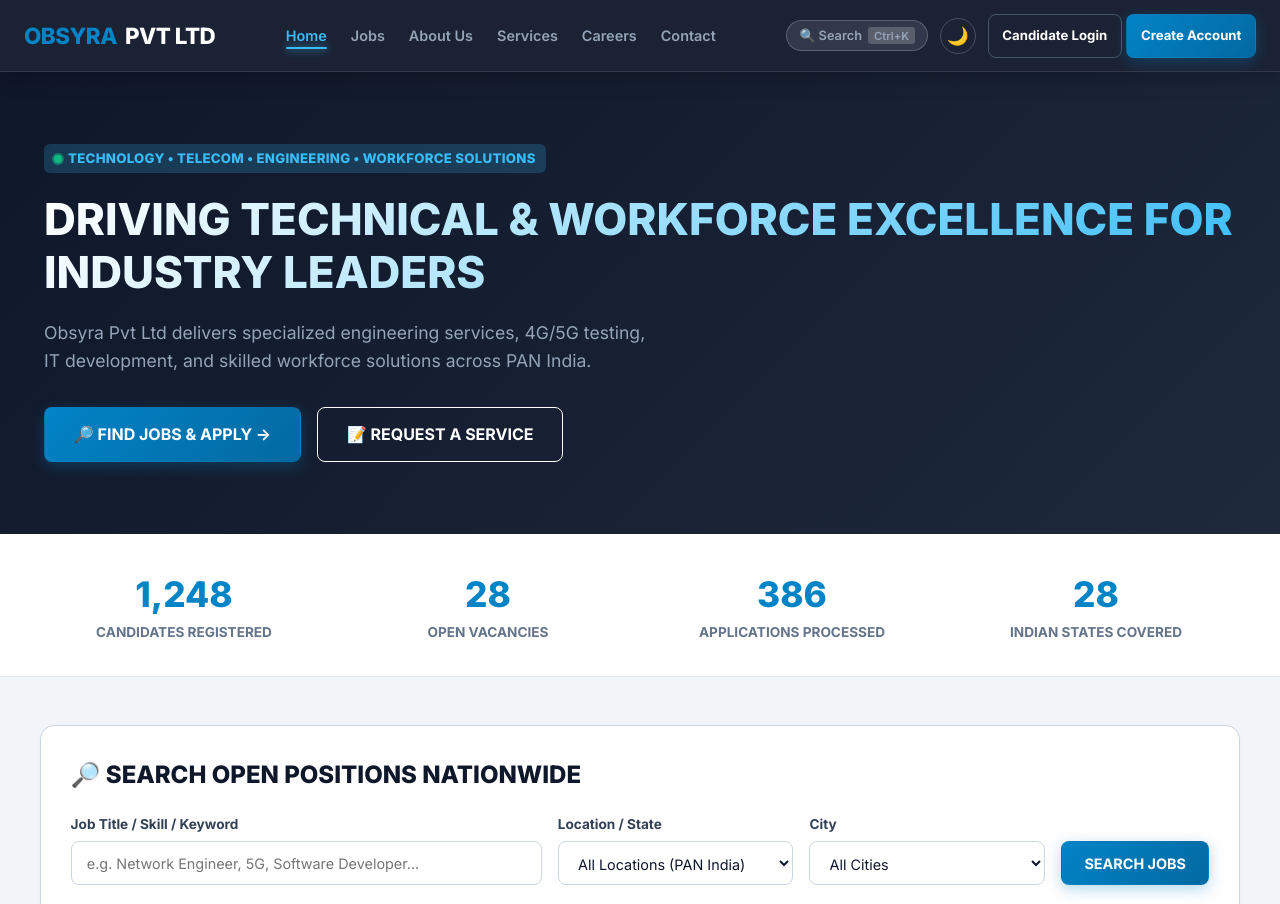
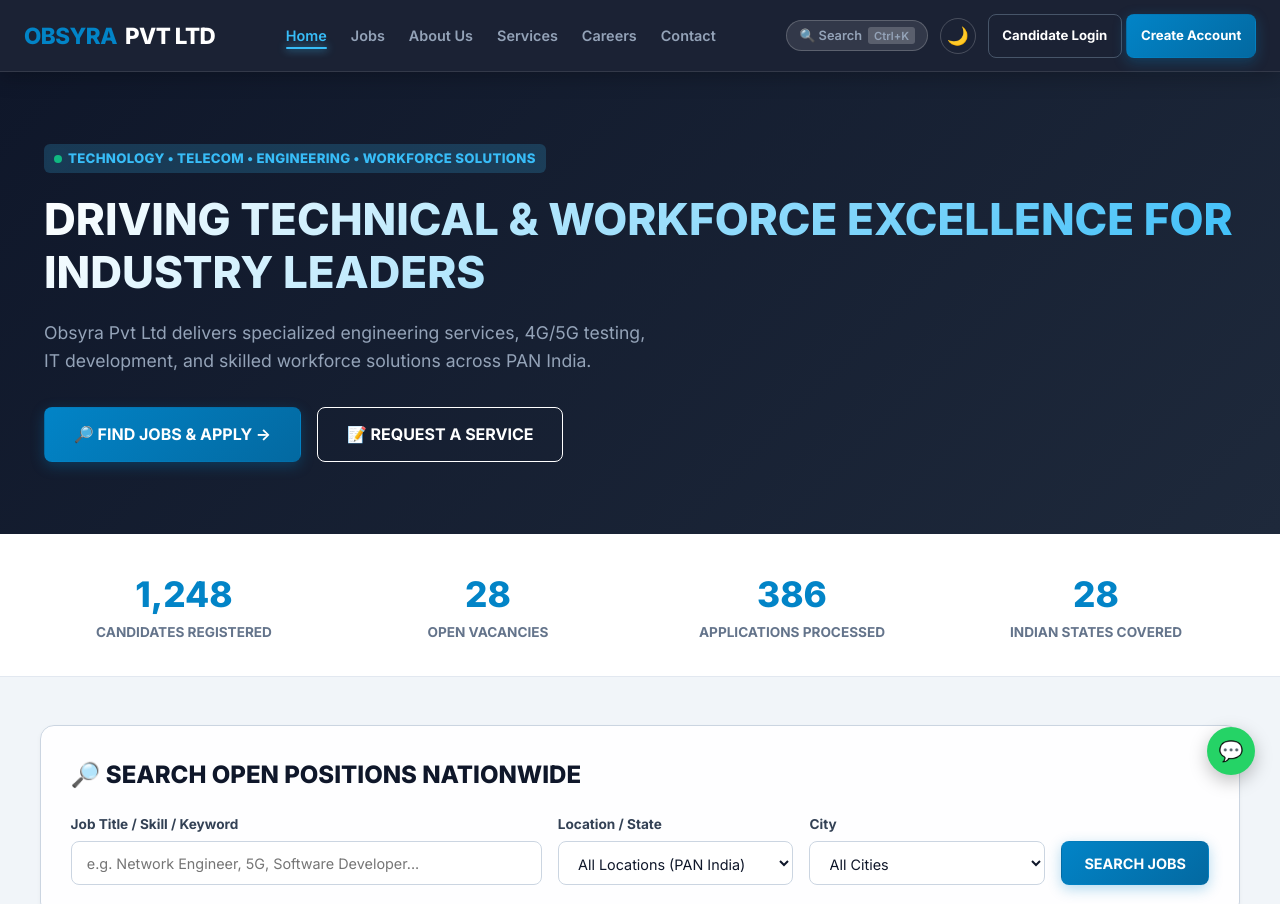
Before and after one commit to ghodkeswapnil056-prog/obsyra.co.in, a plain HTML site: page index.html in a window 1280 px wide. Shown: the top 904 px of the page. Drawn offline with Linux system fonts and the light colour scheme.

Commit message:
Master Enhancement Pass v4.4.0: Print-to-PDF rules and Floating Support Widget

```diff
--- a/css/styles.css
+++ b/css/styles.css
@@ -1,4 +1,4 @@
-/* OBSYRA CAREER PORTAL - MASTER PRODUCTION STYLESHEET (v4.3.0 UPGRADE) */
+/* OBSYRA CAREER PORTAL - MASTER PRODUCTION STYLESHEET (v4.4.0 ENHANCEMENT PASS) */
 :root {
   --primary: #0284c7;
   --primary-hover: #0369a1;
@@ -206,6 +206,51 @@ body {
 .theme-toggle-btn:hover {
   transform: rotate(180deg);
   background: rgba(255, 255, 255, 0.1);
+}
+
+/* FLOATING QUICK SUPPORT & BACK TO TOP WIDGET */
+.floating-widget {
+  position: fixed;
+  bottom: 25px;
+  right: 25px;
+  display: flex;
+  flex-direction: column;
+  gap: 0.6rem;
+  z-index: 1500;
+}
+
+.floating-btn {
+  width: 48px;
+  height: 48px;
+  border-radius: 50%;
+  display: flex;
+  align-items: center;
+  justify-content: center;
+  color: white;
+  text-decoration: none;
+  font-size: 1.25rem;
+  box-shadow: 0 6px 18px rgba(0,0,0,0.25);
+  cursor: pointer;
+  transition: transform 0.25s cubic-bezier(0.16, 1, 0.3, 1), box-shadow 0.25s ease;
+  border: none;
+}
+
+.floating-btn:hover {
+  transform: translateY(-4px) scale(1.08);
+  box-shadow: 0 10px 25px rgba(0,0,0,0.35);
+}
+
+.btn-float-wa {
+  background: #25d366;
+}
+
+.btn-float-top {
+  background: #0284c7;
+  display: none;
+}
+
+.btn-float-top.show {
+  display: flex;
 }
 
 /* COMMAND PALETTE OVERLAY MODAL */
@@ -937,3 +982,28 @@ body {
 .footer-bottom a:hover {
   color: #38bdf8 !important;
 }
+
+/* PRINT-TO-PDF STYLES (A4 CLEAN EXPORT) */
+@media print {
+  .navbar, .footer, .sidebar-nav, .mobile-bottom-nav, .floating-widget, .cmd-palette-btn, .theme-toggle-btn, .btn-primary {
+    display: none !important;
+  }
+
+  body {
+    background: white !important;
+    color: black !important;
+  }
+
+  .container {
+    max-width: 100% !important;
+    padding: 0 !important;
+    margin: 0 !important;
+  }
+
+  .form-card {
+    border: none !important;
+    box-shadow: none !important;
+    padding: 0 !important;
+    background: white !important;
+  }
+}
--- a/js/app.js
+++ b/js/app.js
@@ -1,4 +1,4 @@
-/* OBSYRA CAREER PORTAL - MAIN APP & JOBS UI CONTROLLER (v4.3.0 UPGRADE) */
+/* OBSYRA CAREER PORTAL - MAIN APP & JOBS UI CONTROLLER (v4.4.0 ENHANCEMENT PASS) */
 const APP = {
   allJobs: [],
   filteredJobs: [],
@@ -32,8 +32,36 @@ const APP = {
     { title: '💼 Recruiter Job Management', url: 'admin/jobs.html', tag: 'Admin Portal' },
     { title: '📋 Recruiter Application Workflow', url: 'admin/applications.html', tag: 'Admin Portal' },
     { title: '🗓 Recruiter Interview Scheduler', url: 'admin/interviews.html', tag: 'Admin Portal' },
+    { title: '🧪 Automated E2E Test Suite', url: 'test-runner.html', tag: 'Testing' },
     { title: '⚙️ Candidate Account Settings', url: 'settings.html', tag: 'Settings' }
   ],
+
+  /* FLOATING SUPPORT & BACK TO TOP WIDGET */
+  initFloatingWidget() {
+    let widget = document.getElementById('floatingWidget');
+    if (!widget) {
+      widget = document.createElement('div');
+      widget.id = 'floatingWidget';
+      widget.className = 'floating-widget';
+      widget.innerHTML = `
+        <button id="btnScrollTop" onclick="APP.scrollToTop()" class="floating-btn btn-float-top" title="Back to Top">⬆</button>
+        <a href="https://wa.me/919876543210?text=Hi%20Obsyra%20Support,%20I%20need%20assistance" target="_blank" class="floating-btn btn-float-wa" title="Chat on WhatsApp">💬</a>
+      `;
+      document.body.appendChild(widget);
+    }
+
+    window.addEventListener('scroll', () => {
+      const topBtn = document.getElementById('btnScrollTop');
+      if (topBtn) {
+        if (window.scrollY > 300) topBtn.classList.add('show');
+        else topBtn.classList.remove('show');
+      }
+    });
+  },
+
+  scrollToTop() {
+    window.scrollTo({ top: 0, behavior: 'smooth' });
+  },
 
   /* DARK / LIGHT THEME TOGGLE */
   initTheme() {
@@ -71,7 +99,7 @@ const APP = {
       modal.className = 'command-palette-overlay';
       modal.innerHTML = `
         <div class="command-palette-card">
-          <input type="text" id="cmdPaletteInput" class="command-palette-input" placeholder="🔍 Type a command or search page (e.g. Jobs, Profile, Resume, Admin)..." onkeyup="APP.filterCommandPalette()">
+          <input type="text" id="cmdPaletteInput" class="command-palette-input" placeholder="🔍 Type a command or search page (e.g. Jobs, Profile, Resume, Admin, Test)..." onkeyup="APP.filterCommandPalette()">
           <div id="cmdPaletteResults" class="command-palette-results"></div>
         </div>
       `;
@@ -361,5 +389,6 @@ const APP = {
 document.addEventListener('DOMContentLoaded', () => {
   APP.initTheme();
   APP.initCommandPalette();
+  APP.initFloatingWidget();
   APP.animateCounters();
 });
```
